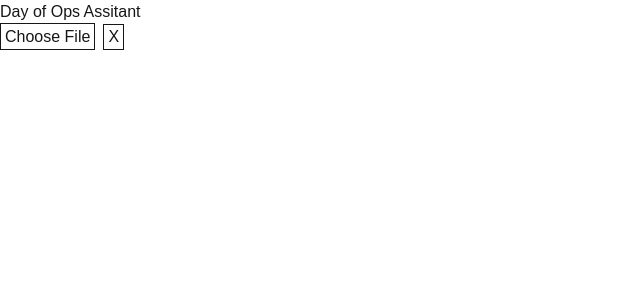
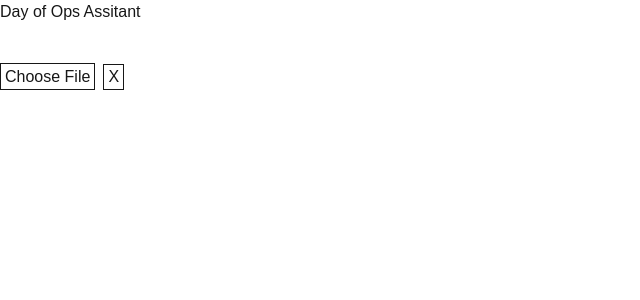
Before and after one commit to pathill1228/daily-ops-assistant, a Next.js app: page / in a window 1280 px wide. Shown: the top 300 px of the page, without its empty margins (0-640 px from the left). Built offline with nearby package versions, Linux system fonts and the light colour scheme.

Commit message:
began dailyData.tsx

```diff
--- /dev/null
+++ b/app/dailyData.tsx
@@ -0,0 +1,14 @@
+"use client";
+
+import { useState } from "react";
+
+
+export default function DailyData() {
+
+
+  return (
+    <div>
+      <input type="text" className="bg-white mt-2 mb-2"></input>
+    </div>
+  );
+}
--- a/app/page.tsx
+++ b/app/page.tsx
@@ -2,11 +2,13 @@ import Image from "next/image";
 import UploadFile from "./uploadFile";
 import DisplayFile from "./displayFile";
 import FileManager from "./fileManager";
+import DailyData from "./dailyData";
 
 export default function Home() {
   return (
     <div>
       <h1>Day of Ops Assitant</h1>
+      <DailyData/>
       <FileManager/>
     </div>
   );
```
